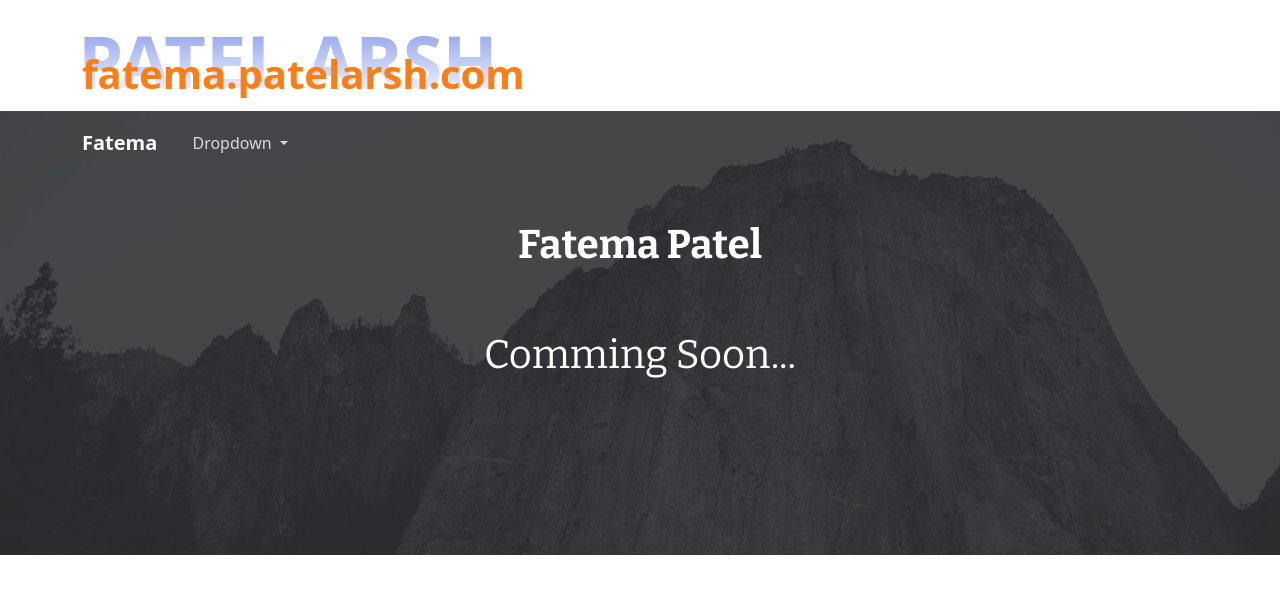
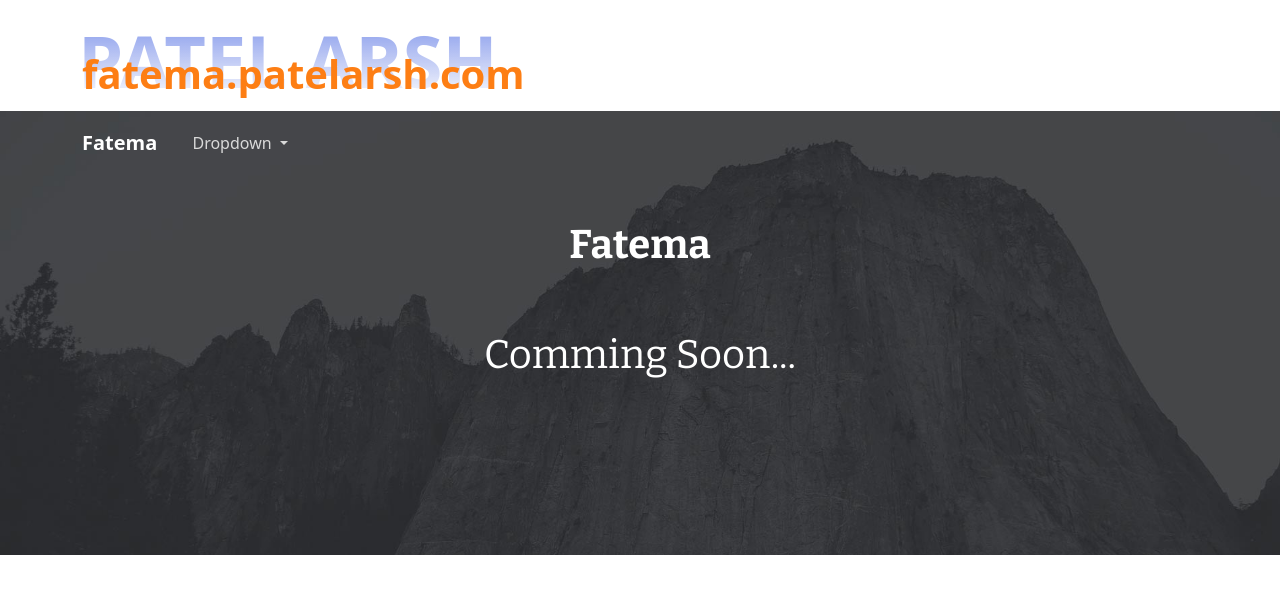
Before and after one commit to arshpatel47/new_web_2k23, a plain HTML site: page index.html in a window 1280 px wide. Drawn offline with nearby package versions, Linux system fonts and the light colour scheme.

Commit message:
Update index.html

```diff
--- a/index.html
+++ b/index.html
@@ -44,7 +44,7 @@
         <div class="container hero">
             <div class="row">
                 <div class="col-md-8 offset-md-2">
-                    <h1 class="text-center"><strong>Fatema Patel</strong></h1>
+                    <h1 class="text-center"><strong>Fatema</strong></h1>
                     <h1 class="text-center">Comming Soon...</h1>
                 </div>
             </div>
```
